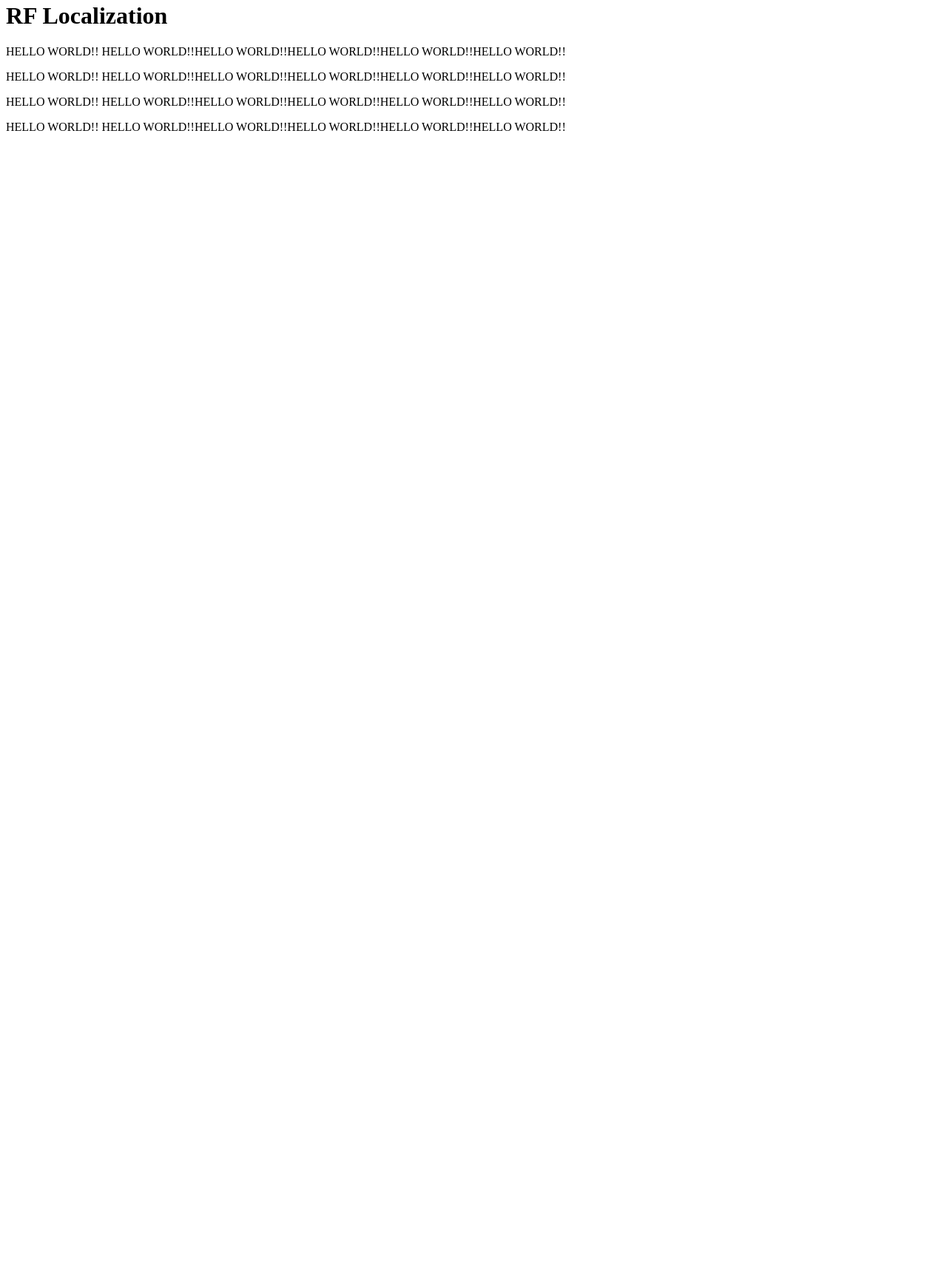
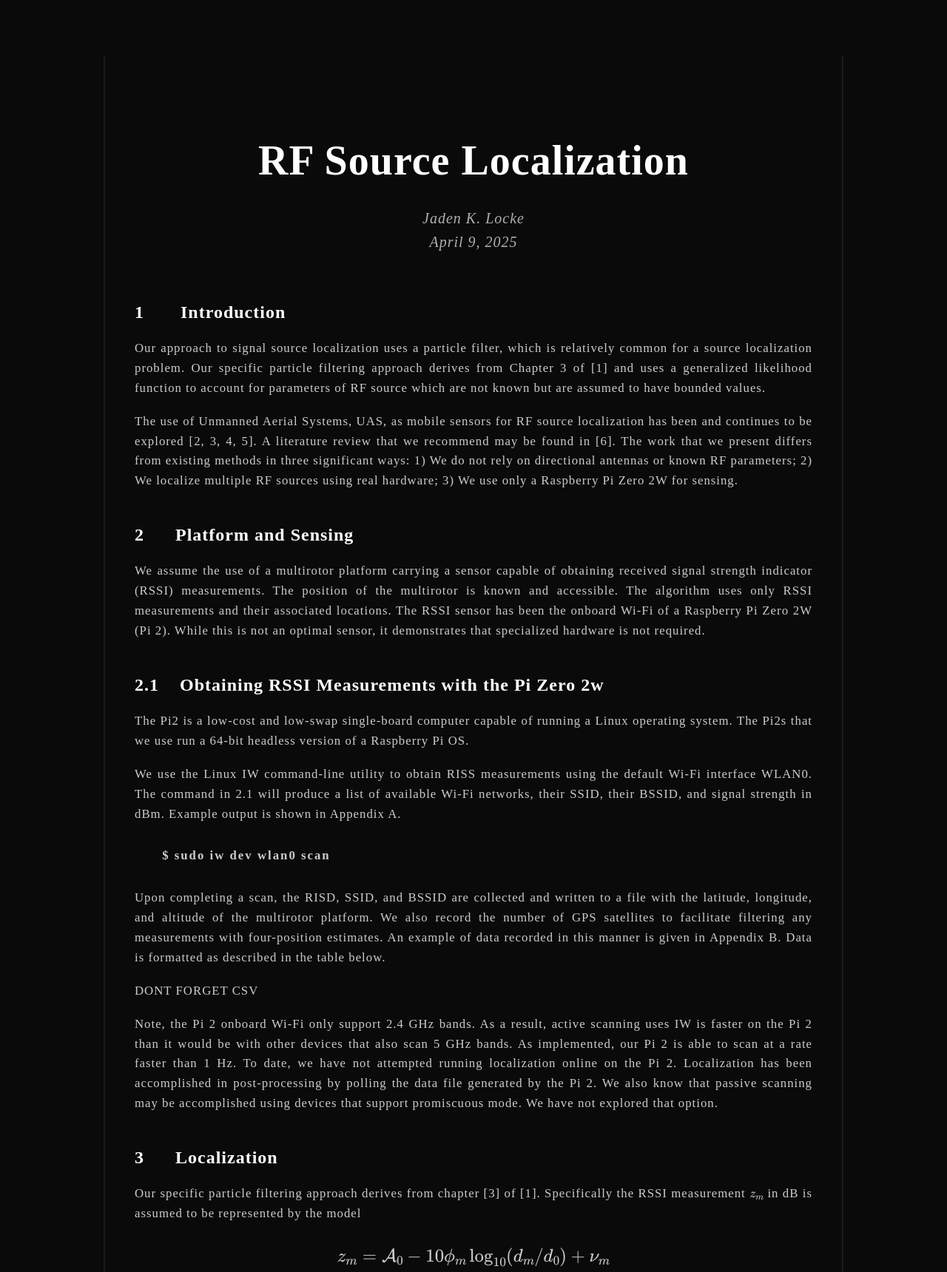
Before and after one commit to SilentisVox/RF-Localization, a plain HTML site: page index.html in a window 1280 px wide. Shown: the part 5-1725 px from the top of the page at 74% size. Before the commit the page ends 800 px from the top, so only its background shows below. Drawn offline with nearby package versions, Linux system fonts and the light colour scheme; a web font is replaced by a local one.

Commit message:
Update index.html

```diff
--- a/index.html
+++ b/index.html
@@ -1,26 +1,144 @@
+
+<!DOCTYPE html>
 <html lang="en">
 <head>
-    <meta charset="utf-8">
-    <meta name="viewport" content="width=device-width, initial-scale=1.0">
-    <title>
-        RF Localization
-    </title>
+    <meta charset="UTF-8">
+    <title>RF Source Localization</title>
+    <link href="https://fonts.googleapis.com/css2?family=Hedvig+Letters+Serif:wght@400;700&display=swap" rel="stylesheet">
+    <style>
+        body {
+            background-color: #0a0a0a;
+            color: #e0e0e0;
+            font-family: 'Hedvig Letters Serif', serif;
+            margin: 0;
+            padding: 0;
+            line-height: 1.6;
+            letter-spacing: 1px;
+        }
+
+        .container {
+            max-width: 1000px;
+            margin: 0 auto;
+            padding: 80px 30px;
+        }
+
+        .sideshade {
+            background-color: #0a0a0a;
+            padding: 60px 40px;
+            border-left: 2px solid #1a1a1a;
+            border-right: 2px solid #1a1a1a;
+        }
+
+        h1 {
+            text-align: center;
+            font-size: 3.5em;
+            font-weight: 700;
+            color: white;
+            margin-bottom: 0.3em;
+        }
+
+        .subtitle {
+            text-align: center;
+            font-size: 1.25em;
+            color: #b0b0b0;
+            font-style: italic;
+            margin-bottom: 60px;
+        }
+
+        h2 {
+            font-size: 1.5em;
+            font-weight: 700;
+            color: white;
+            margin-top: 40px;
+            margin-bottom: 10px;
+        }
+
+        p {
+            font-size: 1.05em;
+            color: #cccccc;
+            margin-bottom: 18px;
+            text-align: justify;
+        }
+
+        h3 {
+            font-size: 1.05em;
+            color: #cccccc;
+            margin-top: 30px;
+            margin-bottom: 30px;
+            text-align: left;
+            letter-spacing: 2px;
+        }
+    </style>
 </head>
 <body>
-    <h1>
-        RF Localization
-    </h1>
+    <script src="https://cdn.jsdelivr.net/npm/mathjax@3/es5/tex-mml-chtml.js"></script>
+    <div class="container">
+        <div class="sideshade">
+            <h1>RF Source Localization</h1>
+            <div class="subtitle">Jaden K. Locke<br>April 9, 2025</div>
+
+            <h2>1 &nbsp;&nbsp;&nbsp;&nbsp;&nbsp; Introduction</h2>
             <p>
-        HELLO WORLD!! HELLO WORLD!!HELLO WORLD!!HELLO WORLD!!HELLO WORLD!!HELLO WORLD!!
+                Our approach to signal source localization uses a particle filter, which is relatively common for a source localization problem.
+                Our specific particle filtering approach derives from Chapter 3 of [1] and uses a generalized likelihood function to account for parameters
+                of RF source which are not known but are assumed to have bounded values.
             </p>
             <p>
-        HELLO WORLD!! HELLO WORLD!!HELLO WORLD!!HELLO WORLD!!HELLO WORLD!!HELLO WORLD!!
+                The use of Unmanned Aerial Systems, UAS, as mobile sensors for RF source localization has been and continues to be explored [2, 3, 4, 5].
+                A literature review that we recommend may be found in [6]. The work that we present differs from existing methods in three significant ways:
+                1) We do not rely on directional antennas or known RF parameters; 2) We localize multiple RF sources using real hardware;
+                3) We use only a Raspberry Pi Zero 2W for sensing.
+            </p>
+
+            <h2>2 &nbsp;&nbsp;&nbsp;&nbsp; Platform and Sensing</h2>
+            <p>
+                We assume the use of a multirotor platform carrying a sensor capable of obtaining received signal strength indicator (RSSI) measurements.
+                The position of the multirotor is known and accessible. The algorithm uses only RSSI measurements and their associated locations.
+                The RSSI sensor has been the onboard Wi-Fi of a Raspberry Pi Zero 2W (Pi 2). While this is not an optimal sensor, it demonstrates that
+                specialized hardware is not required.
+            </p>
+
+            <h2>2.1 &nbsp;&nbsp; Obtaining RSSI Measurements with the Pi Zero 2w</h2>
+            <p>
+                The Pi2 is a low-cost and low-swap single-board computer capable of running a Linux
+                operating system. The Pi2s that we use run a 64-bit headless version of a Raspberry Pi OS.
             </p>
             <p>
-        HELLO WORLD!! HELLO WORLD!!HELLO WORLD!!HELLO WORLD!!HELLO WORLD!!HELLO WORLD!!
+                We use the Linux IW command-line utility to obtain RISS measurements using the default Wi-Fi interface WLAN0. The command in 2.1 will
+                produce a list of available Wi-Fi networks, their SSID, their BSSID, and signal strength in dBm. Example output is shown in Appendix A.
+            </p>
+            <h3>
+                &nbsp;&nbsp;&nbsp;&nbsp;&nbsp; $ sudo iw dev wlan0 scan
+            </h3>
+            <p>
+                Upon completing a scan, the RISD, SSID, and BSSID are collected and written to a file with the latitude, longitude, and altitude of the
+                multirotor platform. We also record the number of GPS satellites to facilitate filtering any measurements with four-position estimates.
+                An example of data recorded in this manner is given in Appendix B. Data is formatted as described in the table below.
             </p>
             <p>
-        HELLO WORLD!! HELLO WORLD!!HELLO WORLD!!HELLO WORLD!!HELLO WORLD!!HELLO WORLD!!
+                DONT FORGET CSV
             </p>
+            <p>
+                Note, the Pi 2 onboard Wi-Fi only support 2.4 GHz bands. As a result, active scanning uses IW is faster on the Pi 2 than it would be with
+                other devices that also scan 5 GHz bands. As implemented, our Pi 2 is able to scan at a rate faster than 1 Hz. To date, we have not attempted
+                running localization online on the Pi 2. Localization has been accomplished in post-processing by polling the data file generated by the Pi
+                2. We also know that passive scanning may be accomplished using devices that support promiscuous mode. We have not explored that option.
+            </p>
+
+            <h2>3 &nbsp;&nbsp;&nbsp;&nbsp; Localization</h2>
+            <p>
+                Our specific particle filtering approach derives from chapter [3] of [1]. Specifically the RSSI measurement \( z_m \) in dB is assumed to be
+                represented by the model
+            </p>
+            <p style="font-size: 1.5em; text-align: center;">
+                \( z_m = \mathcal{A}_0 - 10\phi_m \log_{10}(d_m / d_0) + \nu_m \)
+            </p>
+            <p>
+                where \( \mathcal{A}_0 \in \mathbb{R}\) Is the received power and dB at short reference distance \( d_0 \) from the source. \( \phi_m \) is the propagation loss from the
+                source to the sensor. \( d \) is the Euclidian distance from the source to the sensor in meters. And \( v_m \) is zero mean Gaussian white noise with known
+                standard deviation \( \sigma = 2 \)
+            </p>
+        </div>
+    </div>
 </body>
 </html>
```
Lines whose indentation alone changed are shown as unchanged.
